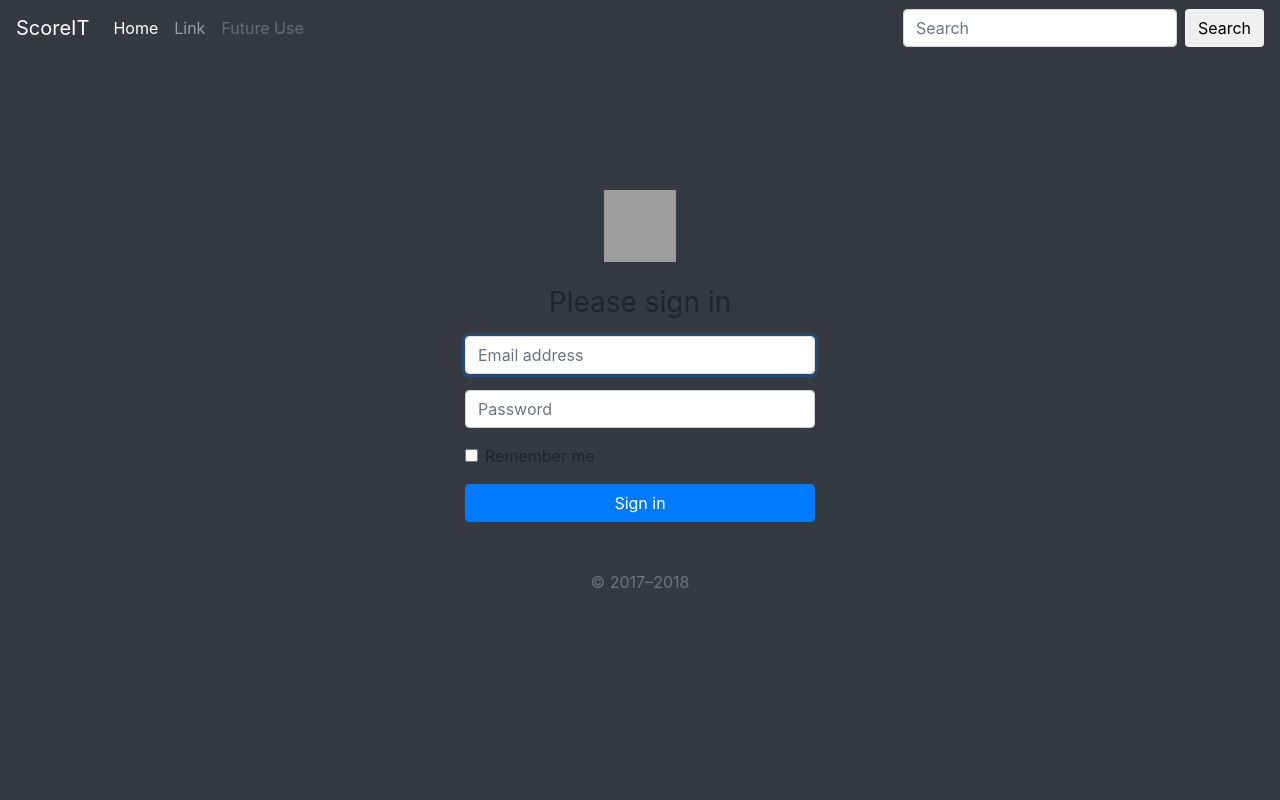
After one commit to shiva-coding-dev/ScoreIT_Project, a Flask app: template templates/login.html in a window 1280 px wide. The commit adds this page. Run offline with Flask 3, Linux system fonts and the light colour scheme; the template is opened without the code that fills it, so the values that code supplies are empty; grey boxes are pictures that could not be loaded.

Commit message:
Adding the login page and modifiying the base template

```diff
--- /dev/null
+++ b/run.py
@@ -0,0 +1,6 @@
+from flask import Flask, render_template
+app = Flask(__name__)
+
+@app.route('/')
+def home():
+    return render_template('login.html')
--- a/templates/base.html
+++ b/templates/base.html
@@ -8,10 +8,39 @@
     <!-- Bootstrap CSS -->
     <link rel="stylesheet" href="https://cdn.jsdelivr.net/npm/bootstrap@4.1.3/dist/css/bootstrap.min.css" integrity="sha384-MCw98/SFnGE8fJT3GXwEOngsV7Zt27NXFoaoApmYm81iuXoPkFOJwJ8ERdknLPMO" crossorigin="anonymous">
 
-    <title>Hello, world!</title>
+    <title>{%block title %}
+        {%endblock%}
+    </title>
   </head>
-  <body>
-    <h1>Hello, world!</h1>
+  <body class="bg-dark d-flex justify-content-center align-items-center" style="height: 100vh;background-color: rgba(0, 0, 0, 0.423);">
+    <nav class = "navbar navbar-expand-md navbar-dark fixed-top bg-dark bg-gradient ">
+        <a class = "navbar-brand" href = "#" >ScoreIT</a>
+        <button class = "navbar-toggler collapsed" type = "button" data-toggle="collapse" data-target = "#navbarCollapse" aria-controls="navbarCollapse" aria-expanded="false" aria-label="Toggle navigation">
+            <span class = "navbar-toggler-icon" ></span>
+        </button>
+        <div class = "navbar-collapse collapse" id = "navbarCollapse" style>
+            <ul class="navbar-nav mr-auto">
+                <li class = "nav-item active">
+                    <a class ="nav-link" href = "#">Home
+                        <span class = "sr-only">(current)</span>
+                    </a>
+                </li>
+                <li class="nav-item">
+                    <a class = "nav-link" href = "#">Link</a>
+                </li>
+                <li class = "nav-item">
+                    <a class = "nav-link disabled" href = "#">Future Use</a>
+                </li>
+            </ul>
+            <form class = "form-inline mt-2 mt-md-0">
+                <input class="form-control mr-sm-2" type="text" placeholder="Search" aria-label ="Search">
+                <button class=" btn btn-outlint-success my-2 my-sm-0" type="submit">Search</button>
+            </form>
+        </div>
+    </nav>
+    {%block content%}
+
+    {%endblock%}
 
     <!-- Optional JavaScript -->
     <!-- jQuery first, then Popper.js, then Bootstrap JS -->
--- /dev/null
+++ b/templates/login.html
@@ -0,0 +1,34 @@
+{%extends 'base.html'%}
+{%block title%}
+Login
+{%endblock%}
+{%block content%}
+    <div class="container">
+      <div class="row justify-content-center">
+        <div class="col-md-4">
+          <form class="text-center">
+            <img class="mb-4" src="https://getbootstrap.com/docs/4.1/assets/brand/bootstrap-solid.svg" alt="" width="72" height="72">
+            <h1 class="h3 mb-3 font-weight-normal">Please sign in</h1>
+
+            <div class="form-group">
+              <input type="email" class="form-control border border-black" placeholder="Email address" required autofocus>
+            </div>
+
+            <div class="form-group">
+              <input type="password" class="form-control" placeholder="Password" required>
+            </div>
+
+            <div class="form-check mb-3 text-left">
+              <input class="form-check-input" type="checkbox" value="" id="rememberMe">
+              <label class="form-check-label" for="rememberMe">
+                Remember me
+              </label>
+            </div>
+
+            <button class="btn btn-primary btn-block" type="submit">Sign in</button>
+            <p class="mt-5 mb-3 text-muted text-center">&copy; 2017–2018</p>
+          </form>
+        </div>
+      </div>
+    </div>
+{%endblock%}
```
